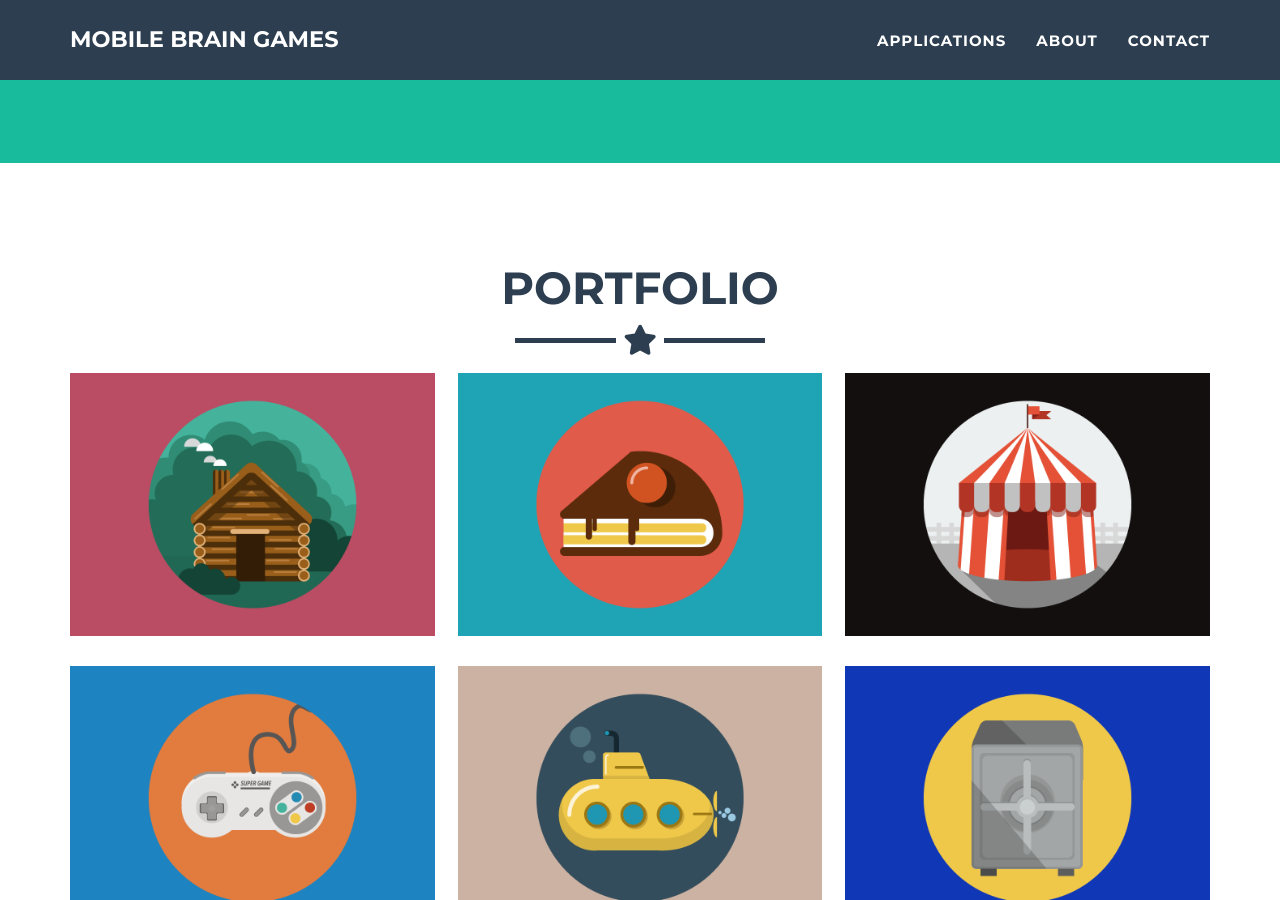
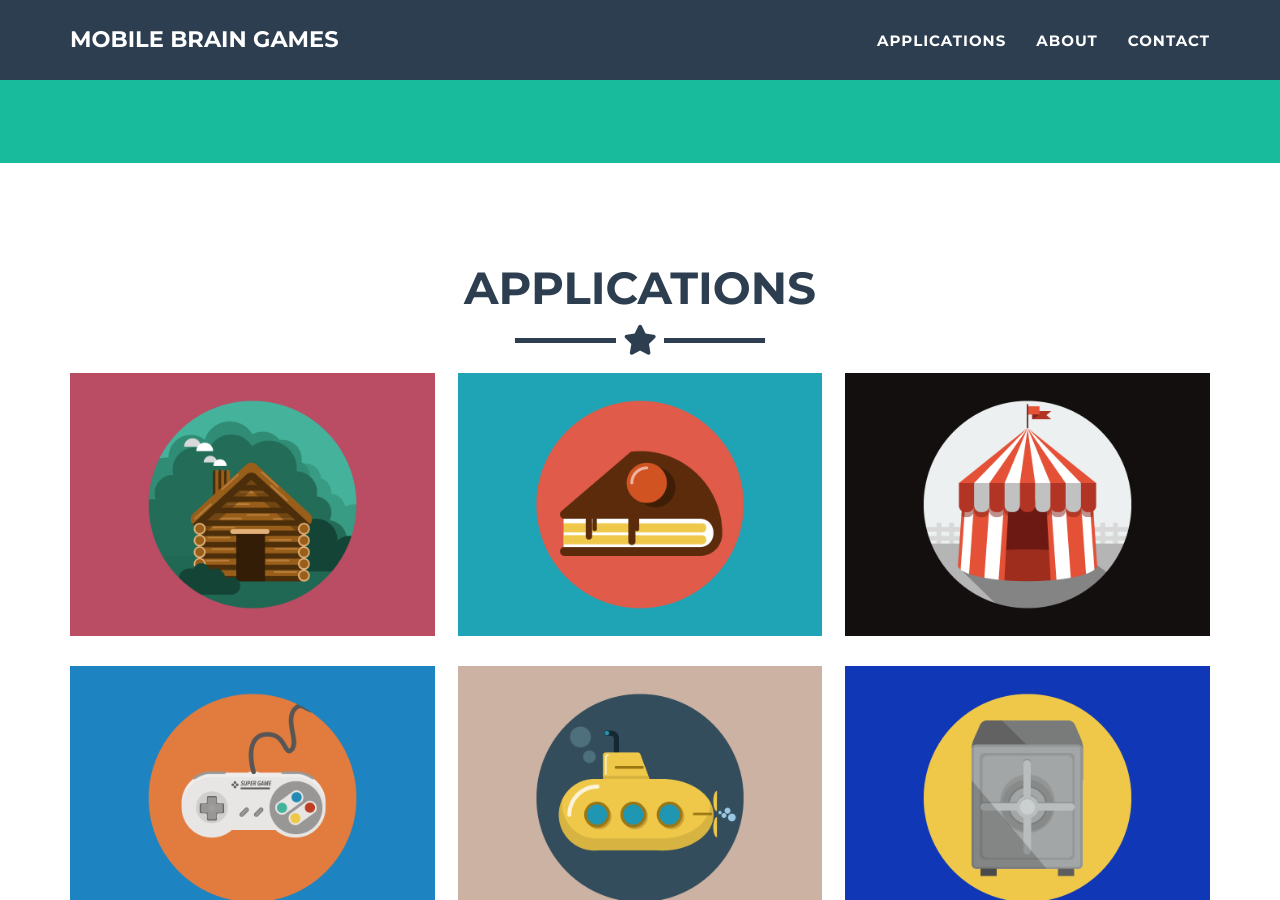
Before and after one commit to Thelouras58/Mobile-Brain-Games-Site, a Jekyll site: the page built from _posts/2014-07-18-project-1.markdown, in a window 1280 px wide and 900 px high, scrolled down 612 px. Built offline with Jekyll 4.4.1, drawn with Linux system fonts in a browser that asks for light colours.

Commit message:
Update portfolio_grid.html

```diff
--- a/_includes/portfolio_grid.html
+++ b/_includes/portfolio_grid.html
@@ -3,7 +3,7 @@
   <div class="container portfolio-flex-grid">
     <div class="row">
       <div class="col-lg-12 text-center">
-        <h2>Portfolio</h2>
+        <h2>Applications</h2>
         <hr class="star-primary">
       </div>
     </div>
```
